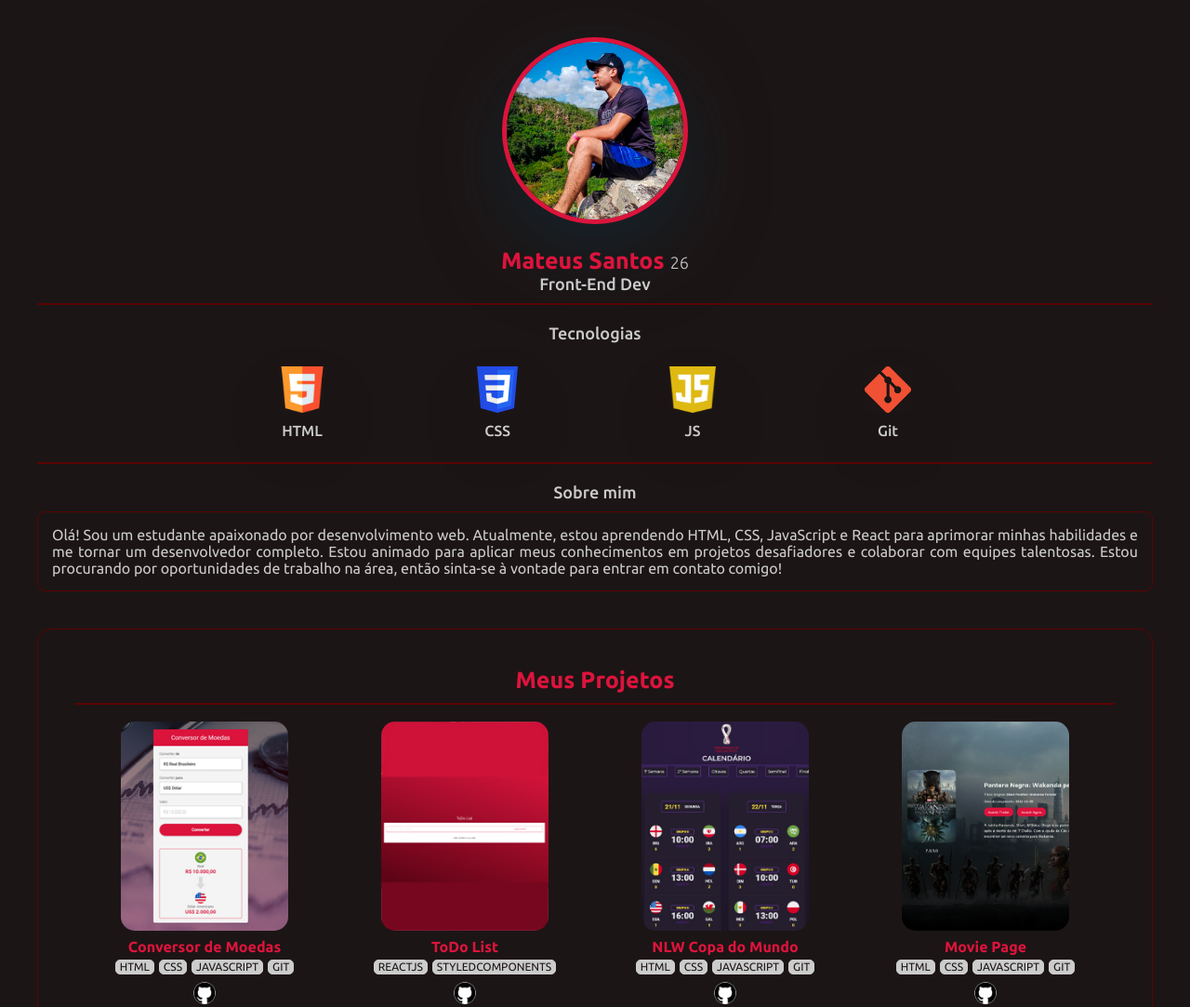
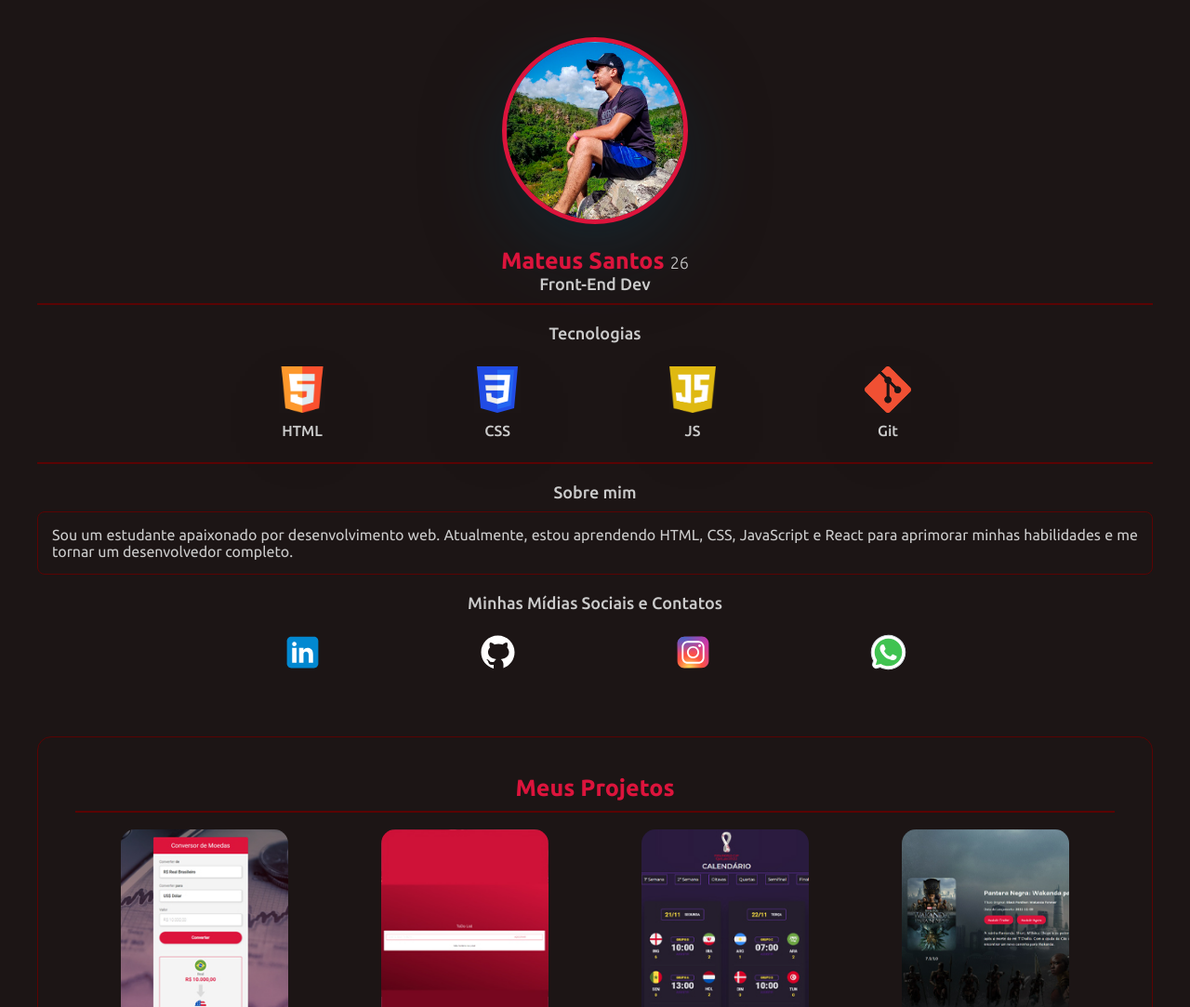
Before and after one commit to pacdt/Projetos-Links, a plain HTML site: page index.html in a window 1280 px wide. Shown: the top 1083 px of the page at 93% size. Drawn offline with Linux system fonts and the light colour scheme.

Commit message:
Add Social Icons & Contacts

```diff
--- a/index.html
+++ b/index.html
@@ -35,16 +35,25 @@
 					</div>
 				</div>
                 <hr>
+
                 <div id="about">
                     <h3>Sobre mim</h3>
                     <div id="mybox">
                         <p>
-                            Olá! Sou um estudante apaixonado por desenvolvimento web.
+                            Sou um estudante apaixonado por desenvolvimento web.
                             Atualmente, estou aprendendo HTML, CSS, JavaScript e React para aprimorar minhas habilidades
-                            e me tornar um desenvolvedor completo. Estou animado para aplicar meus conhecimentos em projetos
-                            desafiadores e colaborar com equipes talentosas. Estou procurando por oportunidades de trabalho na
-                            área, então sinta-se à vontade para entrar em contato comigo!
+                            e me tornar um desenvolvedor completo.
                         </p>
+                    </div>
+                </div>
+
+                <div id="contact">
+                    <h3>Minhas Mídias Sociais e Contatos</h3>
+                    <div id="social">
+                        <div class="socialmedia"><a target="_blank" href="https://www.linkedin.com/in/mateus-santos-nunes/"><img src="./assets/social/linkedin.svg" alt="Linkedin"></a></div>
+                        <div class="socialmedia"><a target="_blank" href="https://github.com/pacdt"><img src="./assets/social/github.svg" alt="GitHub"></a></div>
+                        <div class="socialmedia"><a target="_blank" href="https://www.instagram.com/msn.mateus/"><img src="./assets/social/instagram.svg" alt="Instagram"></a></div>
+                        <div class="socialmedia"><a target="_blank" href="https://bit.ly/3lEPWzV"><img src="./assets/social/whatsapp.svg" alt="Whatsapp"></a></div>
                     </div>
                 </div>
 			</section>
--- a/index.js
+++ b/index.js
@@ -128,7 +128,7 @@ const cardElems = projects.map((card) => {
             </div>
             </a>
             <a href="${card.repo}" target="_blank">
-            <img id="github" src="./assets/github.png"/>
+            <img id="github" src="./assets/social/github.svg"/>
             </a>
         </div>
     `;
--- a/style.css
+++ b/style.css
@@ -70,7 +70,7 @@ h2 {
 	align-items: center;
 	transition: transform 0.5s ease-in-out;
 }
-.tech:hover {
+.tech:hover, #social img:hover {
 	cursor: pointer;
 	transform: scale(1.1);
 }
@@ -100,6 +100,26 @@ h2 {
 	padding: 15px;
 	color: #ccc;
 	text-align: justify;
+    margin-bottom: 20px;
+}
+#contact{
+    display: flex;
+    flex-direction: column;
+    justify-content: center;
+    align-items: center;
+    width: 100%;
+}
+#social{
+    display: flex;
+    flex-direction: row;
+    justify-content: space-around;
+    width: 70%;
+    margin-top: 10px;
+}
+#social img{
+    width: 45px;
+    border: none;
+	transition: transform 0.5s ease-in-out;
 }
 
 #projects {
```
Also changed, not shown: assets/github.png (deleted), assets/github.svg (deleted), assets/social/github.svg (added), assets/social/instagram.svg (added), assets/social/linkedin.svg (added), assets/social/whatsapp.svg (added).
